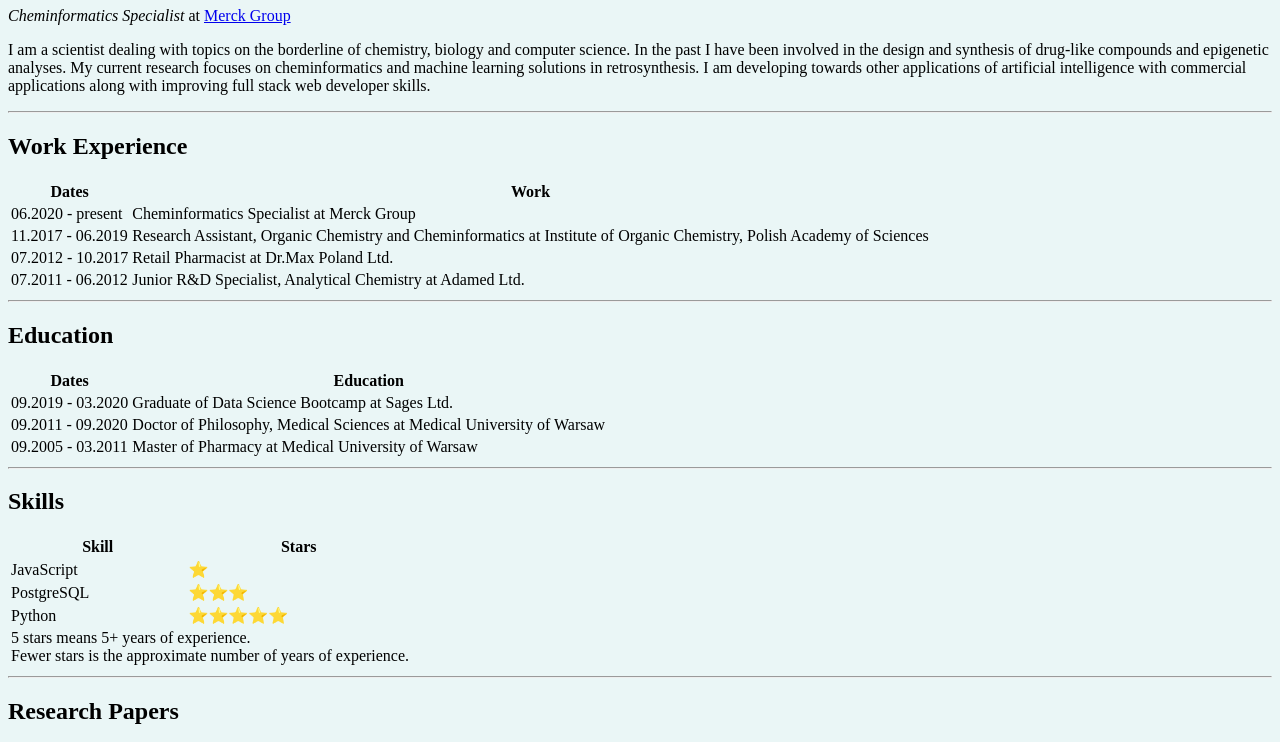
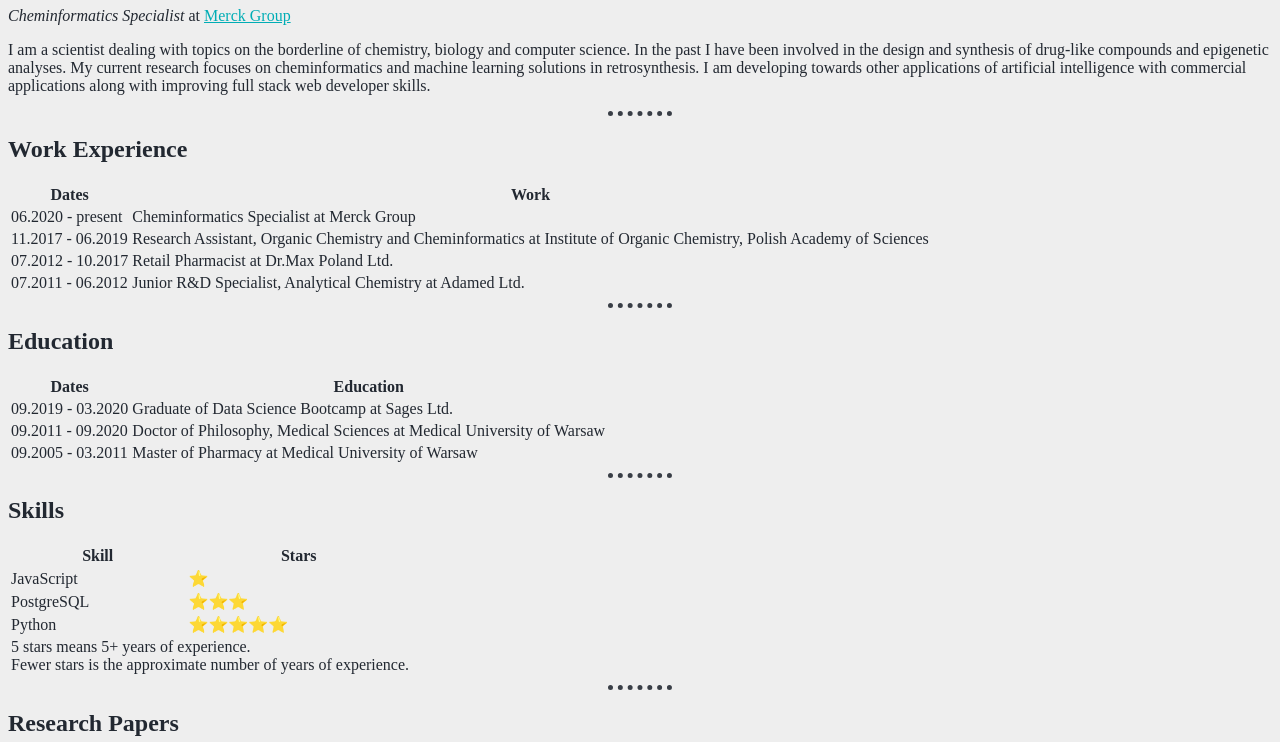
Before and after one commit to mattrezler/mattrezler.github.io, a plain HTML site: page index.html in a window 1280 px wide. Shown: the part 73-815 px from the top of the page. Drawn offline with Linux system fonts and the light colour scheme.

Commit message:
Remove inline CSS and apply internal CSS

```diff
--- a/index.html
+++ b/index.html
@@ -3,10 +3,28 @@
 
 <head>
   <meta charset="utf-8">
+  <style>
+    body {
+      background-color: #eeeeee;
+      color: #222831;
+    }
+
+    a {
+      color: #00adb5;
+    }
+
+    hr {
+      border-color: #393e46;
+      border-style: none;
+      border-top-style: dotted;
+      border-width: 5px;
+      width: 5%;
+    }
+  </style>
   <title>Matt's Homepage</title>
 </head>
 
-<body style="background-color: #eaf6f6;">
+<body>
   <h1>Matt <small>(Mateusz)</small> Rezler<small>, PharmD, PhD</small></h1>
   <p><em>Cheminformatics Specialist</em> at <a href="https://www.merckgroup.com" target="_blank">Merck Group</a></p>
   <p>
```
